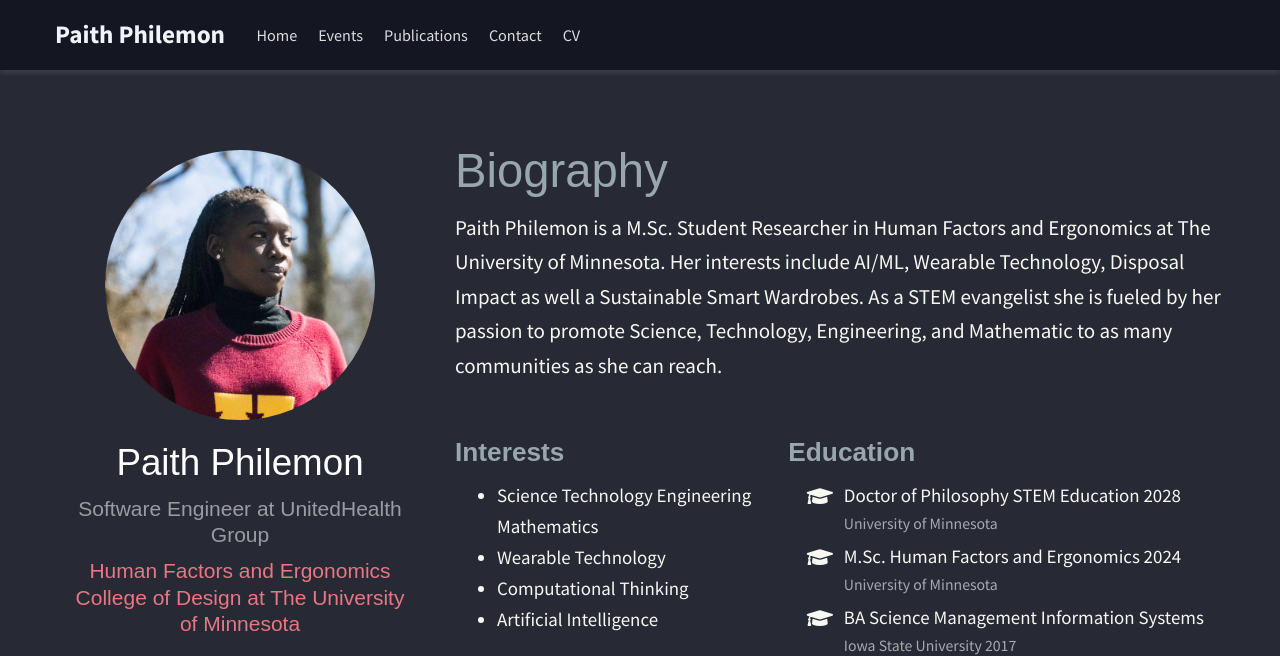
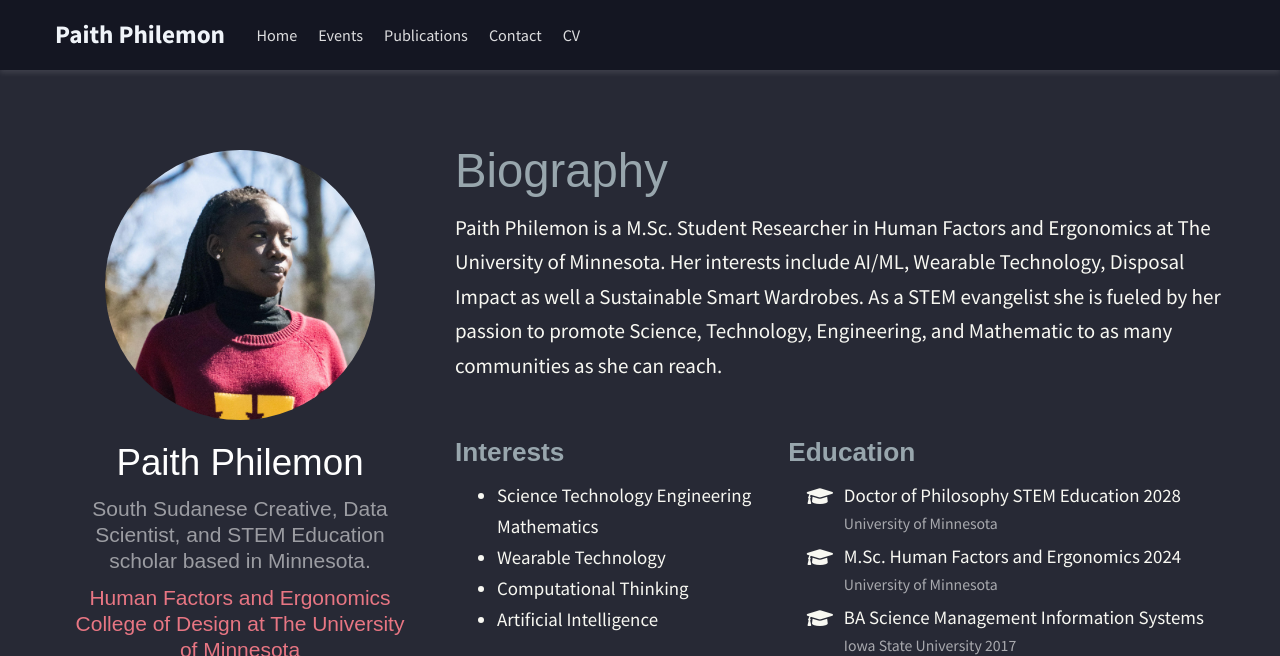
Before and after one commit to Mspaith/mspaith.github.io, a plain HTML site: page index.html in a window 1280 px wide. Shown: the top 656 px of the page. Drawn offline with nearby package versions, Linux system fonts and the light colour scheme; some icons are missing; a web font is replaced by a local one.

Commit message:
Update index.html

```diff
--- a/index.html
+++ b/index.html
@@ -163,7 +163,7 @@
               <div class="portrait-title">
                 <!-- profile headline and description -->
                 <h2>Paith Philemon</h2>
-                <h3>Software Engineer at UnitedHealth Group</h3>
+                <h3>South Sudanese Creative, Data Scientist, and STEM Education scholar based in Minnesota.</h3>
 
                 <h3>
                   <a href="https://design.umn.edu/wearable-technology-lab" target="_blank" rel="noopener">
```
